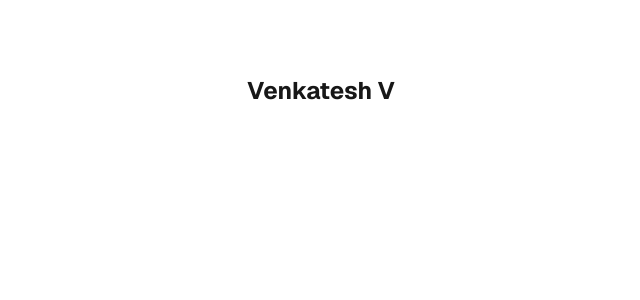
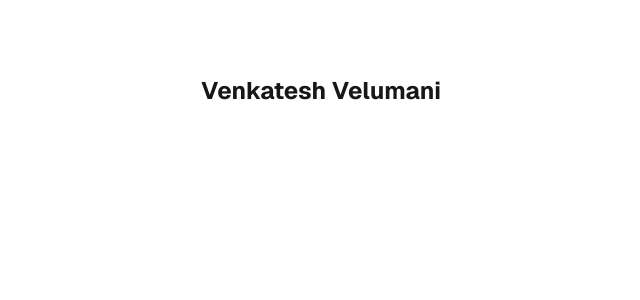
Before and after one commit to venkateshv24/portfolioapp, a Next.js app: page / in a window 1280 px wide. Shown: the top 300 px of the page, without its empty margins (319-959 px from the left). Built offline with nearby package versions, Linux system fonts and the light colour scheme.

Commit message:
Account check again

```diff
--- a/src/app/page.tsx
+++ b/src/app/page.tsx
@@ -4,7 +4,7 @@ import styles from "./page.module.css";
 export default function Home() {
   return (
     <div className={styles.page}>
-      <h2>Venkatesh V</h2>
+      <h2>Venkatesh Velumani</h2>
     </div>
   );
 }
```
